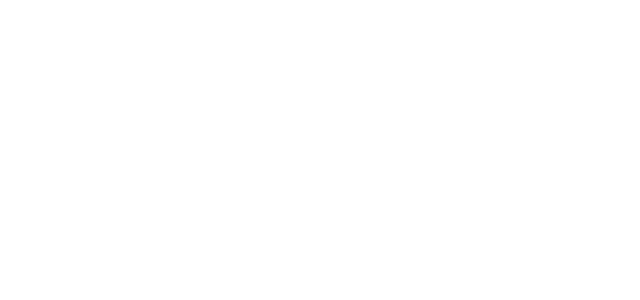
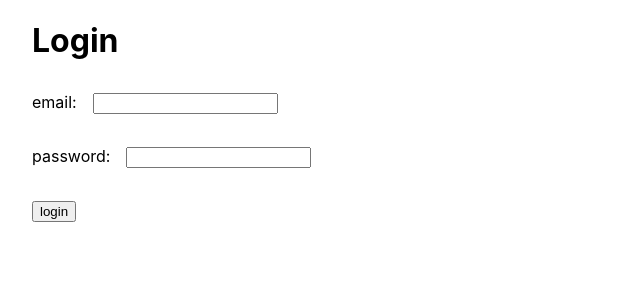
Before and after one commit to Iftee97/react-firebase9-firestore-auth-storage, a React (Create React App) app: page /login in a window 1280 px wide. Before the commit this address had no page. Shown: the top 300 px of the page, without its empty margins (0-640 px from the left). Built offline with nearby package versions, Linux system fonts and the light colour scheme; no server answers.

Commit message:
final commit

```diff
--- a/src/App.js
+++ b/src/App.js
@@ -1,18 +1,36 @@
 import React from 'react'
-import { BrowserRouter, Routes, Route } from 'react-router-dom'
+import { BrowserRouter, Routes, Route, Navigate } from 'react-router-dom'
+import { useAuthContext } from './hooks/useAuthContext'
 
 // pages and components
 import Home from './pages/Home'
 import Signup from './pages/Signup'
+import Login from './pages/Login'
 
 const App = () => {
+  const { authIsReady, user } = useAuthContext()
+
   return (
-    <BrowserRouter>
-      <Routes>
-        <Route path="/" element={<Home />} />
-        <Route path="/signup" element={<Signup />} />
-      </Routes>
-    </BrowserRouter>
+    <div className='app'>
+      {authIsReady && (
+        <BrowserRouter>
+          <Routes>
+            <Route
+              path="/"
+              element={user ? <Home /> : <Navigate to="/login" />}
+            />
+            <Route
+              path="/signup"
+              element={user ? <Navigate to="/" /> : <Signup />}
+            />
+            <Route
+              path="/login"
+              element={user ? <Navigate to="/" /> : <Login />}
+            />
+          </Routes>
+        </BrowserRouter>
+      )}
+    </div>
   )
 }
 
--- /dev/null
+++ b/src/context/AuthContext.js
@@ -0,0 +1,59 @@
+import { createContext, useReducer, useEffect } from 'react'
+import { auth } from '../firebaseConfig/firebaseConfig'
+import { onAuthStateChanged } from 'firebase/auth'
+
+export const AuthContext = createContext()
+
+// let initialState = {
+//   user: null,
+//   authIsReady: false
+// }
+
+export const authReducer = (state, action) => {
+  switch (action.type) {
+    case 'LOGIN':
+      return {
+        ...state,
+        user: action.payload
+      }
+
+    case 'LOGOUT':
+      return {
+        ...state,
+        user: null
+      }
+
+    case 'AUTH_IS_READY':
+      return {
+        user: action.payload,
+        authIsReady: true
+      }
+
+    default:
+      return state
+  }
+}
+
+export const AuthContextProvider = ({ children }) => {
+  // const [state, dispatch] = useReducer(authReducer, initialState) // this could be used instead of the below
+  const [state, dispatch] = useReducer(authReducer, {
+    user: null,
+    authIsReady: false
+  })
+
+  // the following code handles weird auth status behaviors on refresh
+  useEffect(() => {
+    const unsubscribe = onAuthStateChanged(auth, (user) => {
+      dispatch({ type: 'AUTH_IS_READY', payload: user })
+      unsubscribe()
+    })
+  }, [])
+
+  console.log('AuthContext state:', state)
+
+  return (
+    <AuthContext.Provider value={{ ...state, dispatch }}>
+      {children}
+    </AuthContext.Provider>
+  )
+}
--- /dev/null
+++ b/src/hooks/useAuthContext.js
@@ -0,0 +1,12 @@
+import { useContext } from "react"
+import { AuthContext } from "../context/AuthContext"
+
+export const useAuthContext = () => {
+  const context = useContext(AuthContext)
+
+  if (!context) {
+    throw new Error("useAuthContext must be used within a AuthContextProvider")
+  }
+
+  return context
+}
--- a/src/index.js
+++ b/src/index.js
@@ -2,10 +2,13 @@ import React from 'react'
 import ReactDOM from 'react-dom/client'
 import './index.css'
 import App from './App'
+import { AuthContextProvider } from './context/AuthContext'
 
 const root = ReactDOM.createRoot(document.getElementById('root'))
 root.render(
   <React.StrictMode>
-    <App />
+    <AuthContextProvider>
+      <App />
+    </AuthContextProvider>
   </React.StrictMode>
 )
--- a/src/pages/Home.jsx
+++ b/src/pages/Home.jsx
@@ -1,9 +1,24 @@
 import React from 'react'
+import { useAuthContext } from '../hooks/useAuthContext'
+
+// firebase imports
+import { auth } from '../firebaseConfig/firebaseConfig'
+import { signOut } from 'firebase/auth'
 
 const Home = () => {
+  const { user, dispatch } = useAuthContext()
+
+  const handleLogout = async () => {
+    await signOut(auth)
+
+    dispatch({ type: "LOGOUT" }) // dispatch LOGOUT action
+  }
+
   return (
     <div>
       <h1>Home</h1>
+      {user && <h2>Welcome {user.displayName}</h2>}
+      <button onClick={handleLogout}>logout</button>
     </div>
   )
 }
--- /dev/null
+++ b/src/pages/Login.jsx
@@ -0,0 +1,47 @@
+import React, { useState } from 'react'
+import { useAuthContext } from '../hooks/useAuthContext'
+
+// firebase imports
+import { auth } from '../firebaseConfig/firebaseConfig'
+import { signInWithEmailAndPassword } from "firebase/auth"
+
+const Login = () => {
+  const { dispatch } = useAuthContext()
+  const [email, setEmail] = useState('')
+  const [password, setPassword] = useState('')
+
+  const handleSubmit = async (e) => {
+    const response = await signInWithEmailAndPassword(auth, email, password)
+
+    dispatch({ type: "LOGIN", payload: response.user }) // dispatch LOGIN action
+  }
+
+  return (
+    <div>
+      <h1>Login</h1>
+      <form onSubmit={handleSubmit}>
+        <label>
+          email:
+          <input
+            type="email"
+            onChange={(e) => setEmail(e.target.value)}
+            value={email}
+          />
+        </label>
+
+        <label>
+          password:
+          <input
+            type="password"
+            onChange={(e) => setPassword(e.target.value)}
+            value={password}
+          />
+        </label>
+
+        <button type='submit'>login</button>
+      </form>
+    </div>
+  )
+}
+
+export default Login
--- a/src/pages/Signup.jsx
+++ b/src/pages/Signup.jsx
@@ -1,5 +1,5 @@
 import React, { useState } from 'react'
-// import { useNavigate } from 'react-router-dom'
+import { useAuthContext } from '../hooks/useAuthContext'
 
 // firebase imports
 import { db, auth, storage } from '../firebaseConfig/firebaseConfig'
@@ -8,11 +8,11 @@ import { ref, uploadBytesResumable, getDownloadURL } from "firebase/storage"
 import { collection, addDoc } from "firebase/firestore"
 
 const Signup = () => {
+  const { dispatch } = useAuthContext()
   const [email, setEmail] = useState('')
   const [password, setPassword] = useState('')
   const [displayName, setDisplayName] = useState('')
   const [thumbnail, setThumbnail] = useState(null)
-  // const navigate = useNavigate()
 
   const handleSubmit = async (e) => {
     e.preventDefault()
@@ -35,9 +35,11 @@ const Signup = () => {
           case 'paused':
             console.log('Upload is paused')
             break
+
           case 'running':
             console.log('Upload is running')
             break
+
           default:
             break
         }
@@ -54,10 +56,13 @@ const Signup = () => {
               photoURL: downloadURL,
               uid: response.user.uid
             }) // adding user info to firestore database in "users" collection
+
             await updateProfile(response.user, {
               displayName,
               photoURL: downloadURL
             }) // updating user profile with displayName and photoURL
+
+            dispatch({ type: "LOGIN", payload: response.user }) // dispatch LOGIN action
           }
         )
       }
```
